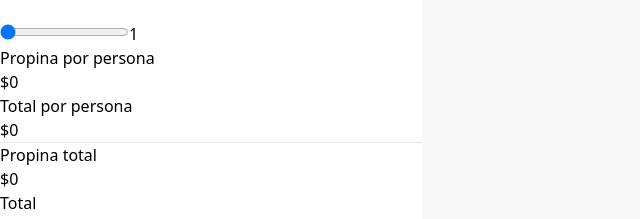
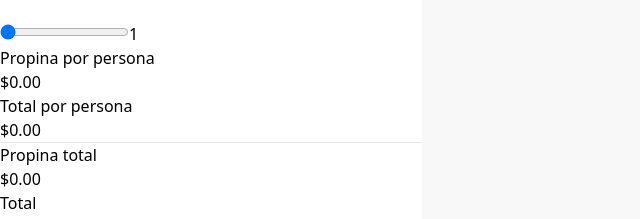
Before and after one commit to en44no/tip-calculator, a React (Vite) app: page / in a window 1280 px wide. Shown: the part 1389-1608 px from the top of the page, without its empty margins (0-640 px from the left). Built offline with nearby package versions, Linux system fonts and the light colour scheme.

Commit message:
No more cursor pointer on slider. toFixed on results

```diff
--- a/src/App.tsx
+++ b/src/App.tsx
@@ -60,27 +60,27 @@ function App() {
               </svg> </span>
             </div>
             <div className='flex items-center ml-8'>
-              <input id="minmax-range" type="range" min="1" max="10" value={people} onChange={(e) => setPeople(parseInt(e.target.value))} className="w-full h-2 mr-1 bg-gray-200 rounded-lg appearance-none cursor-pointer dark:bg-gray-200" />
+              <input id="minmax-range" type="range" min="1" max="10" value={people} onChange={(e) => setPeople(parseInt(e.target.value))} className="w-full h-2 mr-1 bg-gray-200 rounded-lg appearance-none dark:bg-gray-200" />
               <span className='w-6 text-center font-semibold text-md'>{people}</span>
             </div>
           </div>
         </div>
         <div className='flex justify-between'>
           <h3 className='font-semibold text-lg'>Propina por persona</h3>
-          <h3 className='font-semibold text-lg'>${getTipPerPerson()}</h3>
+          <h3 className='font-semibold text-lg'>${getTipPerPerson().toFixed(2)}</h3>
         </div>
         <div className='flex justify-between'>
           <h3 className='font-bold text-lg text-blue-500'>Total por persona</h3>
-          <h3 className='font-bold text-lg text-blue-500'>${getTotalPerPerson()}</h3>
+          <h3 className='font-bold text-lg text-blue-500'>${getTotalPerPerson().toFixed(2)}</h3>
         </div>
         <hr />
         <div className='flex justify-between'>
           <h3 className='font-semibold text-lg'>Propina total</h3>
-          <h3 className='font-semibold text-lg'>${getTotalTip()}</h3>
+          <h3 className='font-semibold text-lg'>${getTotalTip().toFixed(2)}</h3>
         </div>
         <div className='flex justify-between'>
           <h3 className='font-bold text-lg text-blue-500'>Total</h3>
-          <h3 className='font-bold text-lg text-blue-500'>${getTotal()}</h3>
+          <h3 className='font-bold text-lg text-blue-500'>${getTotal().toFixed(2)}</h3>
         </div>
       </div>
     </div >
```
